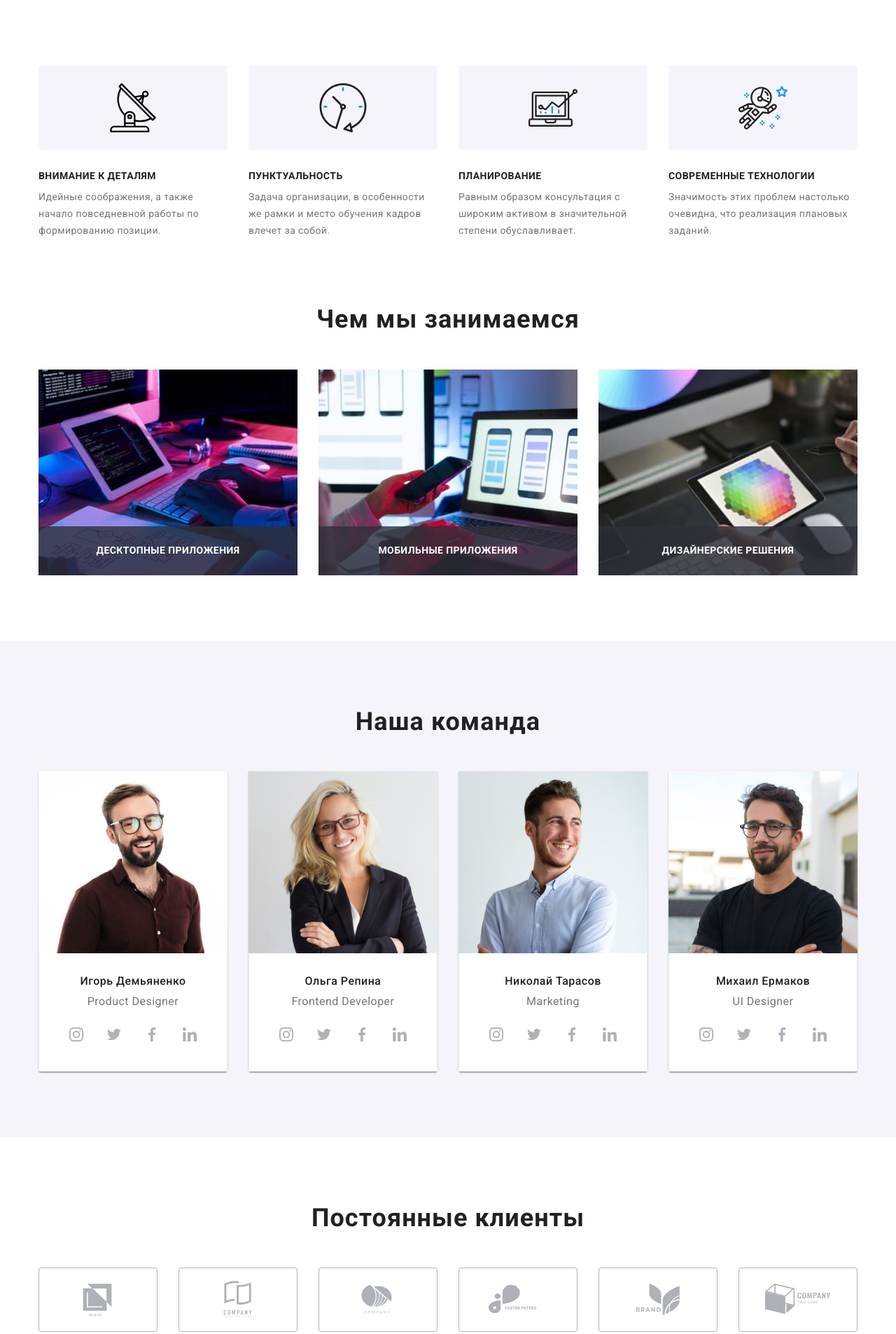
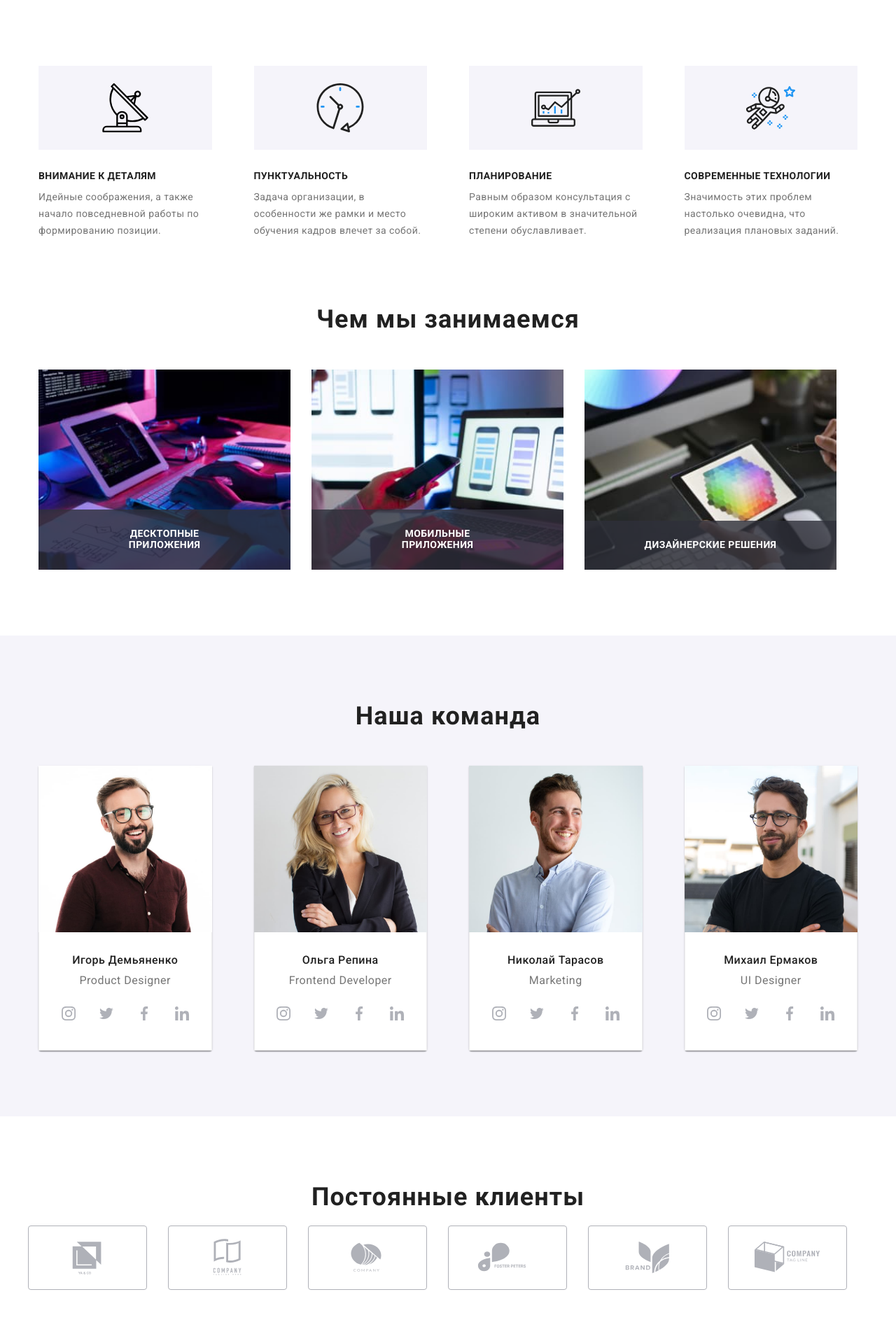
Before and after one commit to Andrii112/goit-markup-hw-08, a plain HTML site: page index.html in a window 1280 px wide. Shown: the part 681-2587 px from the top of the page at 70% size. Drawn offline with Linux system fonts and the light colour scheme.

Commit message:
updated according to the comments

```diff
--- a/index.html
+++ b/index.html
@@ -71,7 +71,7 @@
                             <a href="tel:+380961111111" class="contacts__phone link">+38 096 111 11 11</a>
                         </li>
                     </ul>
-                    <ul class="menu-social__list social-list">
+                    <ul class="menu-social__list">
                         <li class="menu-social__item">
                             <a href="" class="menu-social__link link">Instagram</a>
                         </li>
--- a/sass/components/_menu.scss
+++ b/sass/components/_menu.scss
@@ -83,6 +83,9 @@
   letter-spacing: 0.02em;
 
   color: #2196f3;
+  @media screen and (max-width: 368px) {
+    font-size: 28px;
+  }
 }
 
 .contacts__phone {
@@ -104,6 +107,7 @@
 
   color: #2196f3;
 
+  @media screen and (min-width: 480px) {
     &:not(:first-child) {
       margin-left: 10px;
     }
@@ -122,10 +126,13 @@
       }
     }
   }
+}
 
 .menu-social__list {
+  @media screen and (min-width: 480px) {
     display: flex;
     justify-content: flex-start;
+  }
 }
 
 .menu__link,
--- a/sass/layout/_advantages.scss
+++ b/sass/layout/_advantages.scss
@@ -1,31 +1,31 @@
 .advantages__list {
-  margin-bottom: calc(-1 * var(--card-set-gap));
-
   @media screen and (min-width: 768px) {
     display: flex;
     flex-wrap: wrap;
-    margin-right: calc(-1 * var(--card-set-gap));
-    margin-bottom: calc(-1 * var(--card-set-gap));
+    margin-top: calc(-1 * var(--card-set-gap));
+    margin-left: calc(-1 * var(--card-set-gap));
   }
 
   @media screen and (min-width: 1200px) {
     flex-wrap: nowrap;
-    margin-right: calc(-1 * var(--card-set-gap));
   }
 }
 
 .advantages__item {
-  margin-bottom: var(--card-set-gap);
-
+  @media screen and (max-width: 767px) {
+    &:not(:last-child) {
+      margin-bottom: var(--card-set-gap);
+    }
+  }
   @media screen and (min-width: 768px) {
-    flex-basis: calc((100% - 2 * var(--card-set-gap)) / 2);
-    margin-bottom: var(--card-set-gap);
-    margin-right: var(--card-set-gap);
+    flex-basis: calc(100% / 2 - var(--card-set-gap);
+    margin-top: var(--card-set-gap);
+    margin-left: var(--card-set-gap);
   }
-
   @media screen and (min-width: 1200px) {
-    flex-basis: calc((100% - 4 * var(--card-set-gap)) / 4);
-    margin-right: var(--card-set-gap);
+    &:not(:last-child) {
+      margin-right: var(--card-set-gap);
+    }
   }
 }
 
--- a/sass/layout/_clients.scss
+++ b/sass/layout/_clients.scss
@@ -2,30 +2,33 @@
   display: flex;
   justify-content: center;
   align-items: center;
-
   flex-wrap: wrap;
-  margin-right: calc(-1 * var(--card-set-gap));
-  margin-bottom: calc(-1 * var(--card-set-gap));
+  margin-top: calc(-1 * var(--card-set-gap));
+  margin-left: calc(-1 * var(--card-set-gap));
 
   @media screen and (min-width: 1200px) {
     flex-wrap: nowrap;
-    margin-bottom: 0;
   }
 }
 
 .clients__item {
-  flex-basis: calc((100% - 2 * var(--card-set-gap)) / 2);
+  flex-basis: calc(100% / 2 - var(--card-set-gap));
   height: 92px;
-  margin-right: var(--card-set-gap);
-  margin-bottom: var(--card-set-gap);
+  margin-top: var(--card-set-gap);
+  margin-left: var(--card-set-gap);
 
   @media screen and (min-width: 768px) {
-    flex-basis: calc((100% - 3 * var(--card-set-gap)) / 3);
+    flex-basis: calc(100% / 3 - var(--card-set-gap));
   }
 
   @media screen and (min-width: 1200px) {
-    flex-basis: calc((100% - 6 * var(--card-set-gap)) / 6);
-    margin-bottom: 0;
+    margin-top: 0;
+    margin-left: 0;
+    flex-basis: 170px;
+
+    &:not(:last-child) {
+      margin-right: var(--card-set-gap);
+    }
   }
 
   border-width: 1px;
--- a/sass/layout/_footer.scss
+++ b/sass/layout/_footer.scss
@@ -15,7 +15,7 @@
     @media screen and (min-width: 768px) {
       flex-wrap: wrap;
       flex-direction: row;
-      justify-content: space-between;
+      justify-content: space-around;
     }
     @media screen and (min-width: 1200px) {
       flex-wrap: nowrap;
@@ -27,6 +27,10 @@
 .footer__contacts {
   margin-left: auto;
   margin-right: auto;
+  @media screen and (min-width: 768px) and (max-width: 1199px) {
+    margin-left: 0;
+    margin-right: 0;
+  }
   @media screen and (max-width: 1199px) {
     margin-bottom: 60px;
   }
@@ -67,6 +71,10 @@
 .footer-socials {
   margin-left: auto;
   margin-right: auto;
+  @media screen and (min-width: 768px) and (max-width: 1199px) {
+    margin-left: 0;
+    margin-right: 0;
+  }
   @media screen and (max-width: 1199px) {
     margin-bottom: 60px;
   }
--- a/sass/layout/_offer.scss
+++ b/sass/layout/_offer.scss
@@ -10,13 +10,14 @@
 
 .offer__list {
   display: flex;
-  margin-left: calc(-1 * var(--card-set-gap));
 }
 
 .offer__item {
   position: relative;
   flex-basis: calc(100% / 3 - var(--card-set-gap));
-  margin-left: var(--card-set-gap);
+  &:not(:last-child) {
+    margin-right: var(--card-set-gap);
+  }
 }
 
 .offer__text {
--- a/sass/layout/_portfolio.scss
+++ b/sass/layout/_portfolio.scss
@@ -10,11 +10,13 @@
 
 .filter__list {
   display: flex;
-  margin-right: -8px;
-  margin-top: -15px;
-
   flex-wrap: wrap;
   justify-content: flex-start;
+
+  @media screen and (max-width: 767px) {
+    margin-top: -15px;
+    margin-left: -8px;
+  }
 
   @media screen and (min-width: 768px) {
     flex-wrap: nowrap;
@@ -50,8 +52,15 @@
 }
 
 .filter__item {
-  margin-right: 8px;
-  margin-top: 15px;
+  @media screen and (max-width: 767px) {
+    margin-top: 15px;
+    margin-left: 8px;
+  }
+  @media screen and (min-width: 768px) {
+    &:not(:last-child) {
+      margin-right: 8px;
+    }
+  }
 }
 
 /* ---------------------------------------------------- */
@@ -64,20 +73,26 @@
   @media screen and (min-width: 768px) {
     display: flex;
     flex-wrap: wrap;
+    margin-top: calc(-1 * var(--card-set-gap));
     margin-left: calc(-1 * var(--card-set-gap));
   }
 }
 
 .options__item {
-  margin-bottom: var(--card-set-gap);
+  @media screen and (max-width: 767px) {
+    &:not(:last-child) {
+      margin-bottom: var(--card-set-gap);
+    }
+  }
 
   @media screen and (min-width: 768px) {
-    flex-basis: calc((100% - 2 * var(--card-set-gap)) / 2);
+    flex-basis: calc(100% / 2 - var(--card-set-gap);
+    margin-top: var(--card-set-gap);
     margin-left: var(--card-set-gap);
   }
 
   @media screen and (min-width: 1200px) {
-    flex-basis: calc(100% / 3 - var(--card-set-gap));
+    flex-basis: calc(100% / 3 - var(--card-set-gap);
   }
 
   &:hover,
--- a/sass/layout/_team.scss
+++ b/sass/layout/_team.scss
@@ -3,38 +3,39 @@
 }
 
 .team-list {
-  margin-bottom: calc(-1 * var(--card-set-gap));
   @media screen and (min-width: 768px) {
     display: flex;
     flex-wrap: wrap;
-    margin-right: calc(-1 * var(--card-set-gap));
-    margin-bottom: calc(-1 * var(--card-set-gap));
+    margin-top: calc(-1 * var(--card-set-gap));
+    margin-left: calc(-1 * var(--card-set-gap));
   }
 
   @media screen and (min-width: 1200px) {
     flex-wrap: nowrap;
-    margin-right: calc(-1 * var(--card-set-gap));
   }
 }
 
 .team-list__members {
-  margin-bottom: var(--card-set-gap);
-
   background-color: #ffffff;
 
   box-shadow: 0px 1px 3px rgba(0, 0, 0, 0.12), 0px 1px 1px rgba(0, 0, 0, 0.14),
     0px 2px 1px rgba(0, 0, 0, 0.2);
   border-radius: 0px 0px 4px 4px;
 
+  @media screen and (max-width: 767px) {
+    &:not(:last-child) {
+      margin-bottom: var(--card-set-gap);
+    }
+  }
   @media screen and (min-width: 768px) {
-    flex-basis: calc((100% - 2 * var(--card-set-gap)) / 2);
-    margin-bottom: var(--card-set-gap);
-    margin-right: var(--card-set-gap);
+    flex-basis: calc(100% / 2 - var(--card-set-gap);
+    margin-top: var(--card-set-gap);
+    margin-left: var(--card-set-gap);
   }
-
   @media screen and (min-width: 1200px) {
-    flex-basis: calc((100% - 4 * var(--card-set-gap)) / 4);
-    margin-right: var(--card-set-gap);
+    &:not(:last-child) {
+      margin-right: var(--card-set-gap);
+    }
   }
 }
 
```
Also changed, not shown: sass/layout/_hero.scss (+4 -4 lines), css/main.css, css/main.min.css, 2 other files. Lines whose indentation alone changed are shown as unchanged.
